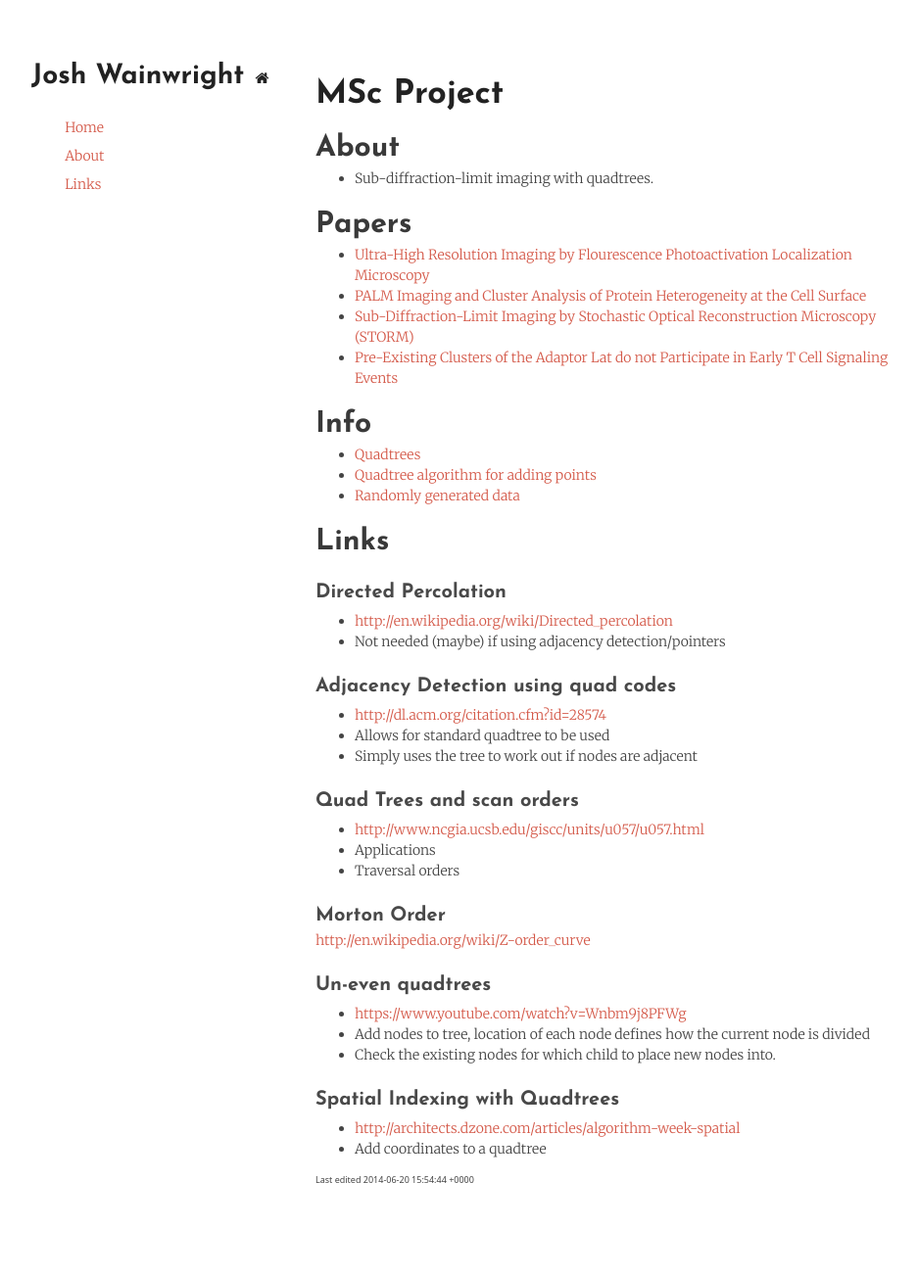
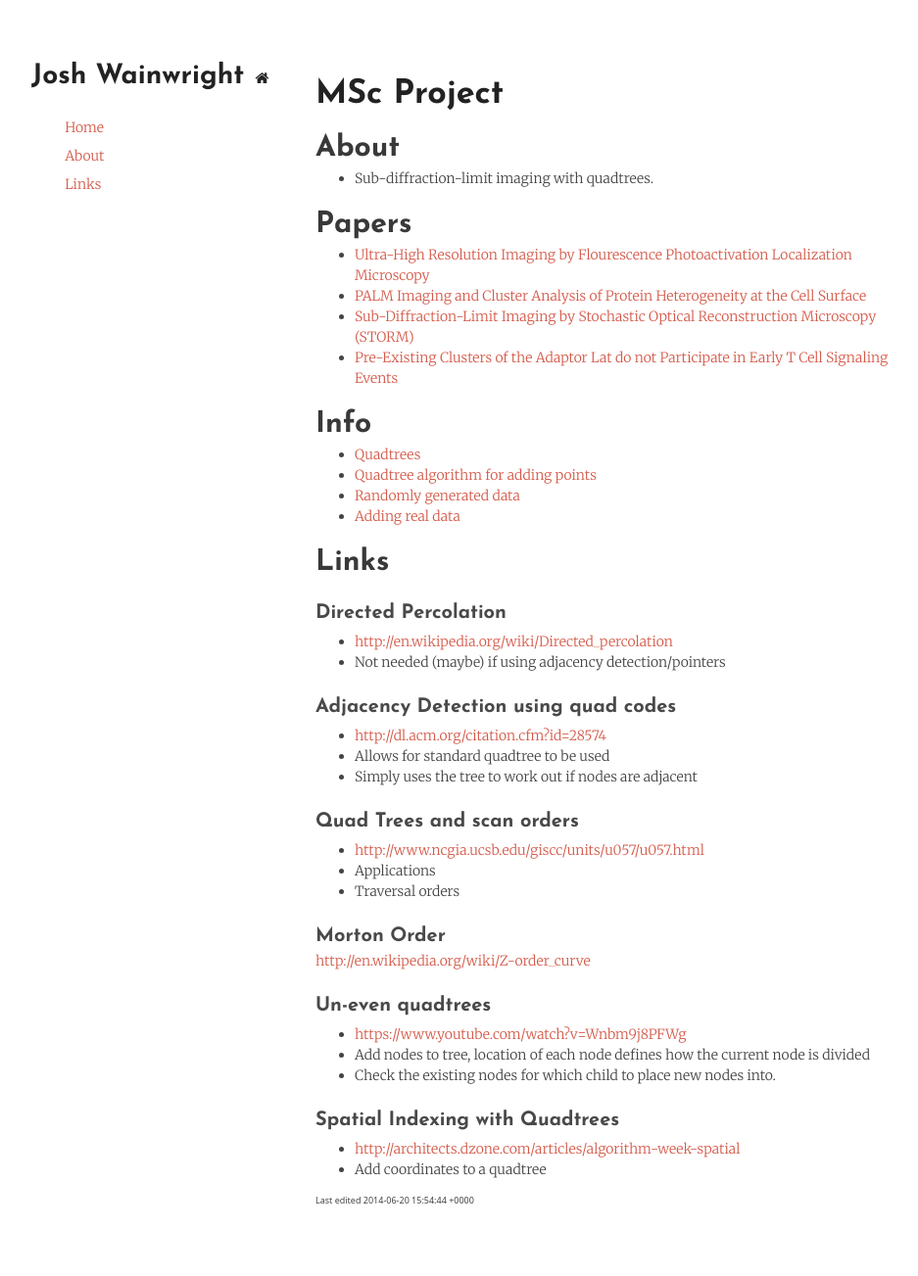
Before and after one commit to joshaw/MScProject, a Jekyll site: the page built from site/index.md, in a window 1280 px wide. Shown: the whole page at 98% size, without its empty margins (148-1085 px from the left). Built offline with Jekyll 4.4.1, drawn with Linux system fonts in a browser that asks for light colours; before the commit the page ends 1282 px from its top, so only the background shows below that.

Commit message:
Add link to new post

```diff
--- a/site/index.md
+++ b/site/index.md
@@ -22,6 +22,7 @@ title: Home
 - [Quadtrees](infoposts/quadtrees.html)
 - [Quadtree algorithm for adding points](infoposts/point_adding_to_quadtree.md)
 - [Randomly generated data](infoposts/randomdata.html)
+- [Adding real data](infoposts/real_data/adding_real_data.md)
 
 ## Links
 
```
